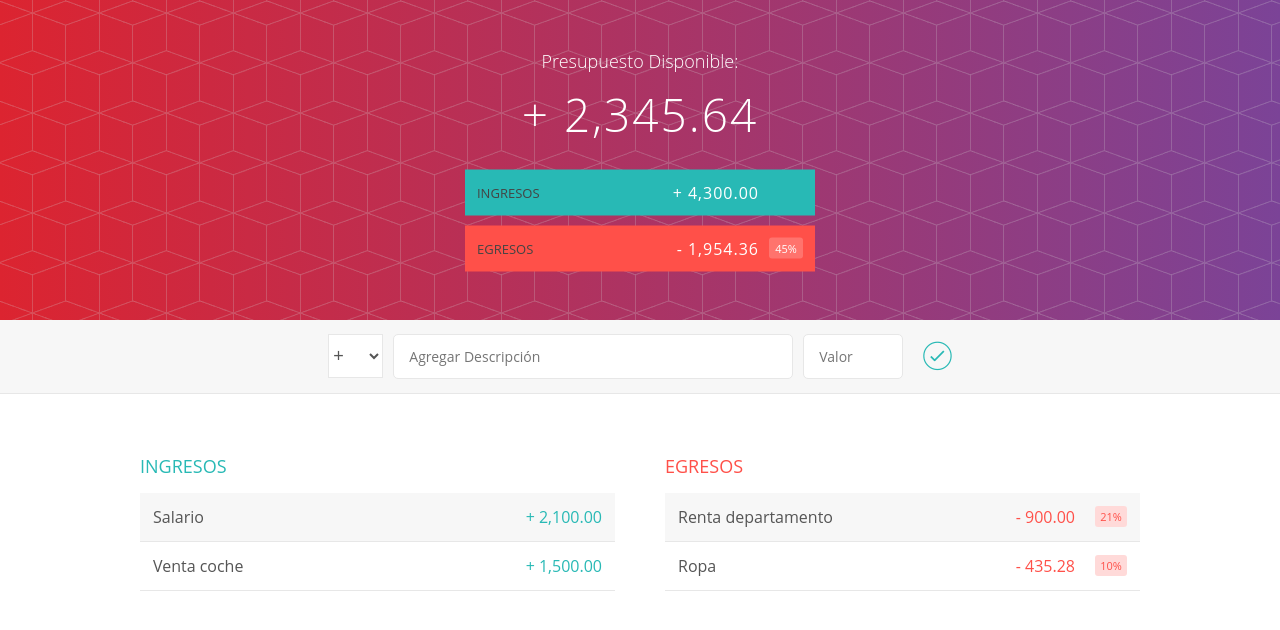
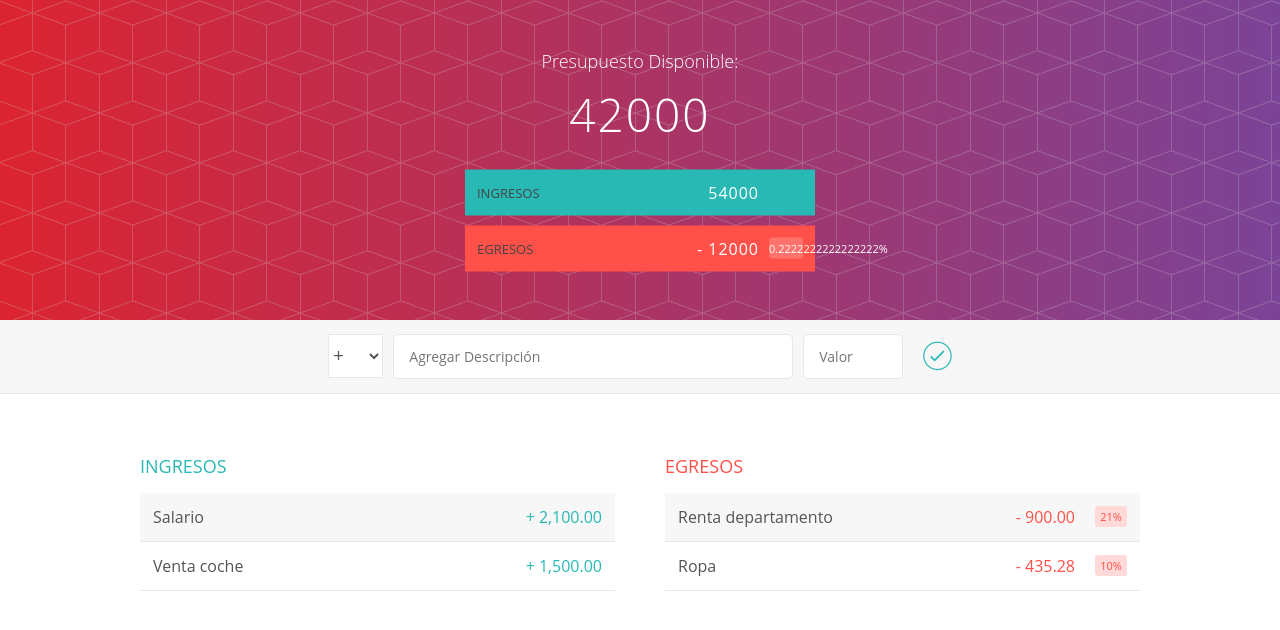
Before and after one commit to damianarp/presupuesto-app-angular, an Angular app: page / in a window 1280 px wide. Shown: the top 630 px of the page. Built offline with nearby package versions, Linux system fonts and the light colour scheme.

Commit message:
AppComponente y Cabecero Component

```diff
--- a/src/app/app.component.html
+++ b/src/app/app.component.html
@@ -1,4 +1,9 @@
-<app-cabecero></app-cabecero>
+<app-cabecero
+[presupuestoTotal]="getPresupuestoTotal()"
+[ingresoTotal]="getIngresoTotal()"
+[egresoTotal]="getEgresoTotal()"
+[porcentajeTotal]="getPorcentajeTotal()"
+></app-cabecero>
 <app-formulario></app-formulario>
 <div class="contenedor limpiarEstilos">
   <app-ingreso></app-ingreso>
--- a/src/app/app.component.ts
+++ b/src/app/app.component.ts
@@ -1,4 +1,8 @@
+import { EgresoServicio } from './egreso/egreso.servicio';
+import { IngresoServicio } from './ingreso/ingreso.servicio';
+import { Egreso } from './egreso/egreso.model';
 import { Component } from '@angular/core';
+import { Ingreso } from './ingreso/ingreso.model';
 
 @Component({
   selector: 'app-root',
@@ -6,5 +10,37 @@
   styleUrls: ['./app.component.css']
 })
 export class AppComponent {
-  title = 'presupuesto-app';
+  ingresos: Ingreso[]=[];
+  egresos: Egreso[]=[];
+
+  constructor(private ingresoServicio: IngresoServicio,
+              private egresoServicio: EgresoServicio){
+                this.ingresos = ingresoServicio.ingresos;
+                this.egresos = egresoServicio.egresos;
+              }
+
+  getIngresoTotal() {
+    let ingresoTotal: number = 0;
+    this.ingresos.forEach(ingreso => {
+      ingresoTotal += ingreso.valor;
+    });
+    return ingresoTotal
+  }
+
+  getEgresoTotal() {
+    let egresoTotal: number = 0;
+    this.egresos.forEach(egreso => {
+      egresoTotal += egreso.valor;
+    });
+    return egresoTotal
+  }
+
+  getPorcentajeTotal() {
+    return this.getEgresoTotal()/this.getIngresoTotal();
+  }
+
+  getPresupuestoTotal() {
+    return this.getIngresoTotal() - this.getEgresoTotal();
+  }
+
 }
--- a/src/app/cabecero/cabecero.component.html
+++ b/src/app/cabecero/cabecero.component.html
@@ -4,12 +4,12 @@
           Presupuesto Disponible:
       </div>
 
-      <div class="presupuesto_valor">+ 2,345.64</div>
+      <div class="presupuesto_valor">{{presupuestoTotal}}</div>
 
       <div class="presupuesto_ingreso limpiarEstilos">
           <div class="presupuesto_ingreso--texto">Ingresos</div>
           <div class="right">
-              <div class="presupuesto_ingreso--valor">+ 4,300.00</div>
+              <div class="presupuesto_ingreso--valor">{{ingresoTotal}}</div>
               <div class="presupuesto_ingreso--porcentaje">&nbsp;</div>
           </div>
       </div>
@@ -17,8 +17,8 @@
       <div class="presupuesto_egreso limpiarEstilos">
           <div class="presupuesto_egreso--text">Egresos</div>
           <div class="right limpiarEstilos">
-              <div class="presupuesto_egreso--valor">- 1,954.36</div>
-              <div class="presupuesto_egreso--porcentaje">45%</div>
+              <div class="presupuesto_egreso--valor">- {{egresoTotal}}</div>
+              <div class="presupuesto_egreso--porcentaje">{{porcentajeTotal}}%</div>
           </div>
       </div>
   </div>
--- a/src/app/cabecero/cabecero.component.ts
+++ b/src/app/cabecero/cabecero.component.ts
@@ -1,3 +1,4 @@
+import { Input } from '@angular/core';
 import { Component, OnInit } from '@angular/core';
 
 @Component({
@@ -7,6 +8,11 @@
 })
 export class CabeceroComponent implements OnInit {
 
+  @Input() presupuestoTotal: number;
+  @Input() ingresoTotal: number;
+  @Input() egresoTotal: number;
+  @Input() porcentajeTotal: number;
+
   constructor() { }
 
   ngOnInit() {
--- a/src/app/egreso/egreso.model.ts
+++ b/src/app/egreso/egreso.model.ts
@@ -1,3 +1,4 @@
 export class Egreso {
-  constructor(public descripcion: String, valor: number){}
+
+  constructor(public descripcion: String, public valor:number){}
 }
--- a/src/app/ingreso/ingreso.model.ts
+++ b/src/app/ingreso/ingreso.model.ts
@@ -1,3 +1,4 @@
 export class Ingreso {
-  constructor(public descripcion: String, valor: number){}
+
+  constructor(public descripcion: String, public valor:number){}
 }
```
